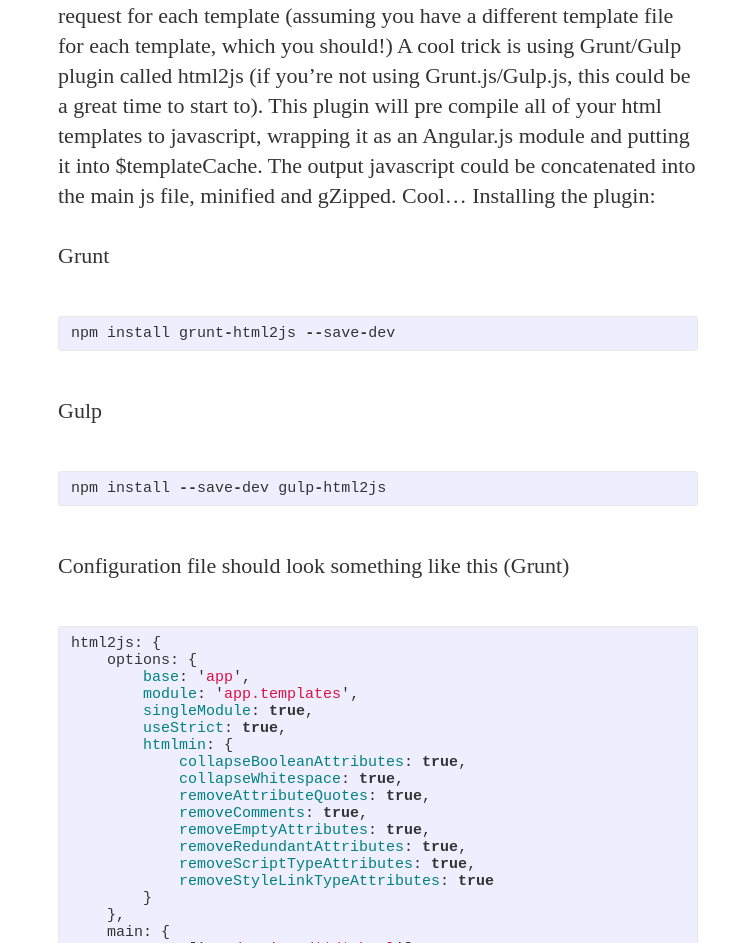
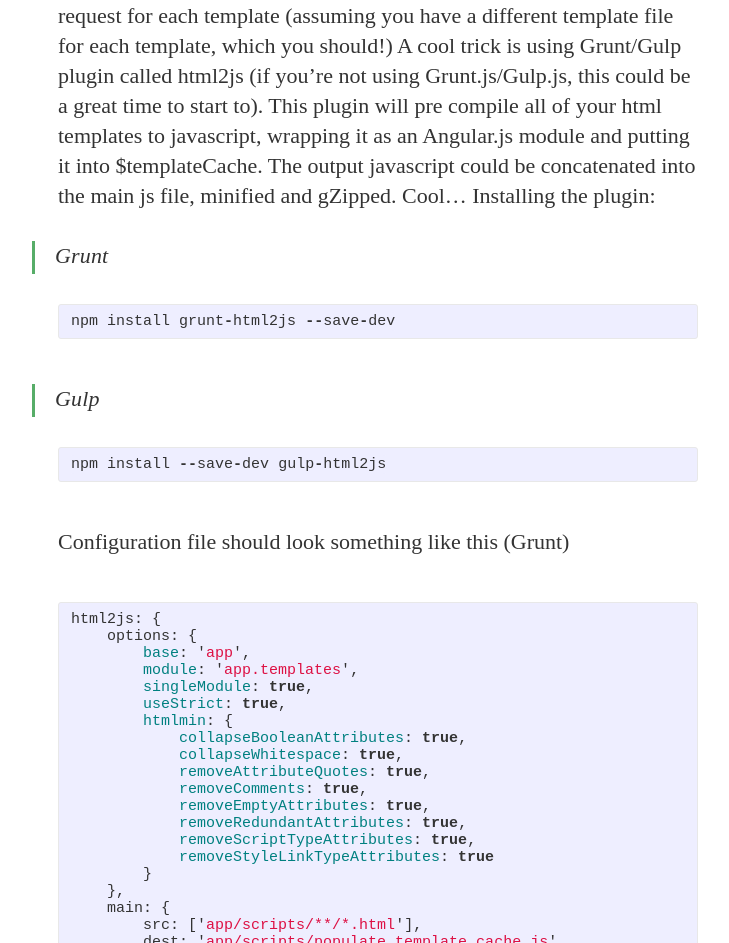
Before and after one commit to Morgan-Leon/yanivefraim.github.io, a Jekyll site: the page built from _posts/2014-12-15-pre-caching-angularjs-templates-using-html2js.markdown, in a window 1280 px wide. Shown: the part 999-1942 px from the top of the page, without its empty margins (262-991 px from the left). Built offline with Jekyll 4.4.1, drawn with Linux system fonts in a browser that asks for light colours; nearby versions of some CDN libraries; some web fonts are replaced; Markdown is read by kramdown in place of the engine named in the settings.

```diff
--- a/_posts/2014-12-15-pre-caching-angularjs-templates-using-html2js.markdown
+++ b/_posts/2014-12-15-pre-caching-angularjs-templates-using-html2js.markdown
@@ -9,11 +9,11 @@ image: /assets/article_images/2014-08-29-welcome-to-jekyll/desktop.jpg
 Using AngularJS templates / partials is awesome. It gives you the ability to be modular. The problem with that is that it creates an extra http request for each template (assuming you have a different template file for each template, which you should!) A cool trick is using Grunt/Gulp plugin called html2js (if you're not using Grunt.js/Gulp.js, this could be a great time to start to). This plugin will pre compile all of your html templates to javascript, wrapping it as an Angular.js module and putting it into $templateCache. The output javascript could be concatenated into the main js file, minified and gZipped. Cool... Installing the plugin:
 
 
-Grunt{% highlight js %}
+>Grunt{% highlight js %}
 npm install grunt-html2js --save-dev
 {% endhighlight %}
 
-Gulp{% highlight js %}
+>Gulp{% highlight js %}
 npm install --save-dev gulp-html2js
 {% endhighlight %}
 
```
